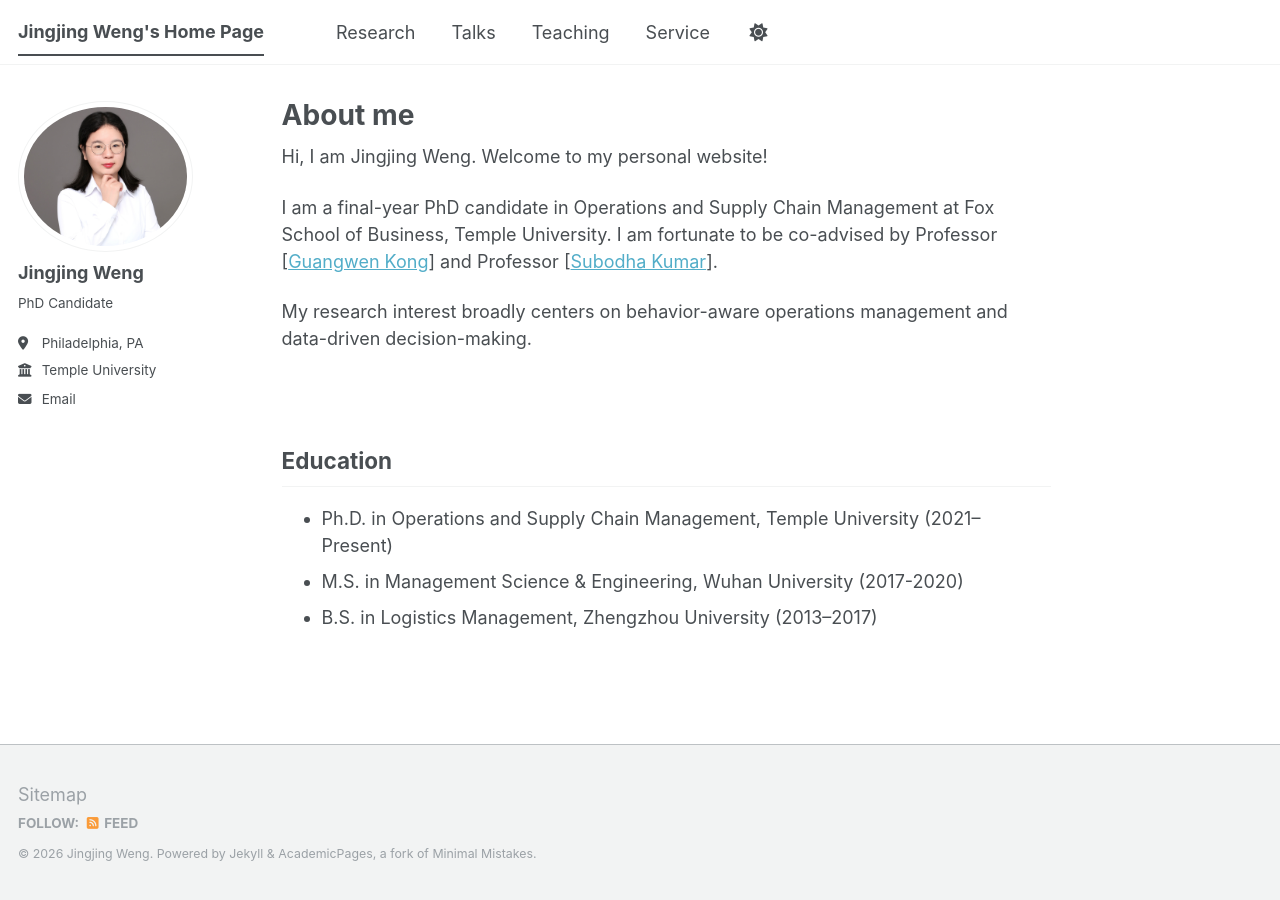
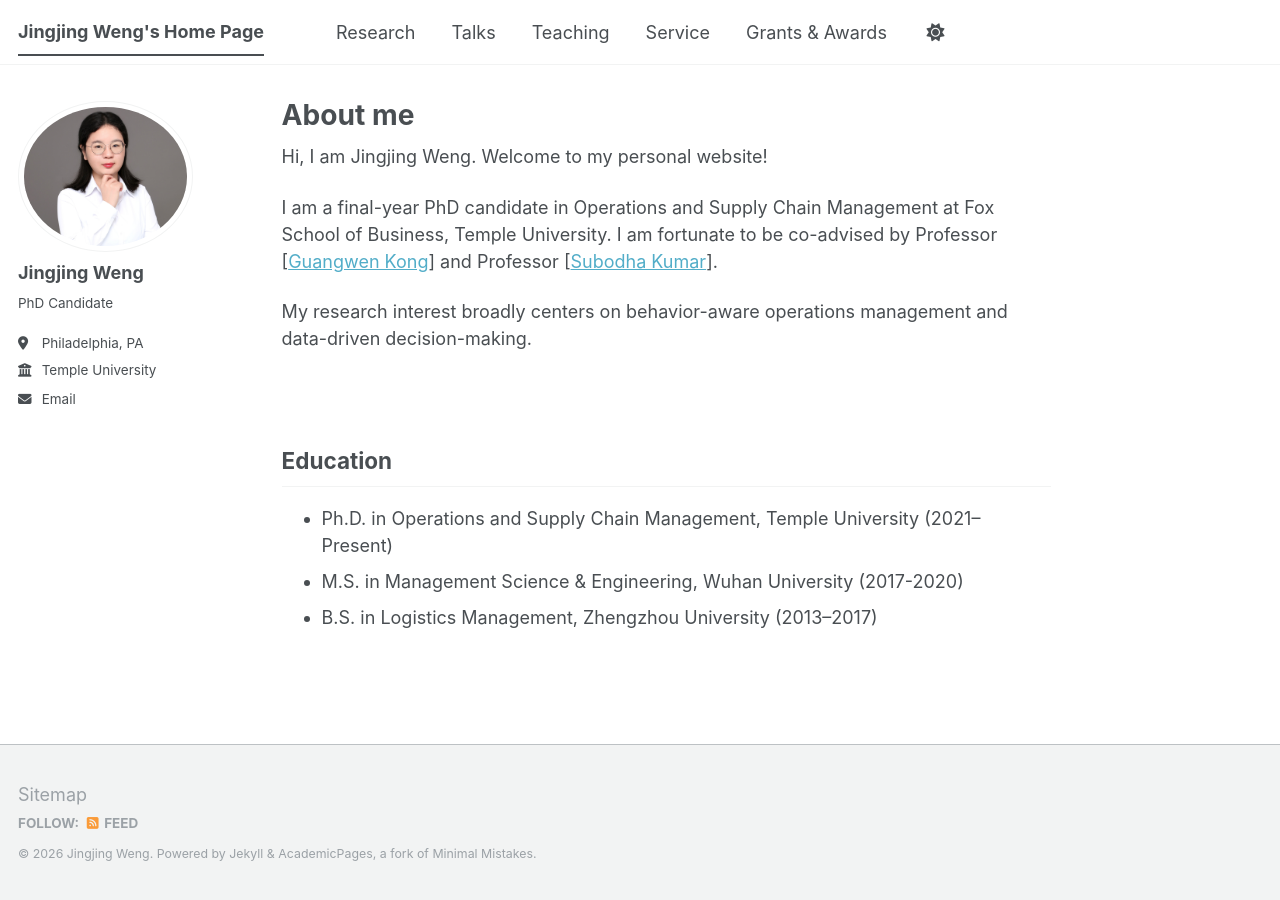
Before and after one commit to JingjingWeng/JingjingWeng.github.io, a Jekyll site: the page built from _pages/about.md, in a window 1280 px wide. Built offline with Jekyll 4.4.1, drawn with Linux system fonts in a browser that asks for light colours; a script bundle is joined from its source files by our own code; library files that are not in the unit come from our copies.

Commit message:
Update navigation.yml

```diff
--- a/_data/navigation.yml
+++ b/_data/navigation.yml
@@ -20,5 +20,8 @@ main:
   - title: "Service"
     url: /service/
 
+  - title: "Grants & Awards"
+    url: /awards/
+
   # - title: "CV"
   #   url: /cv/
```
